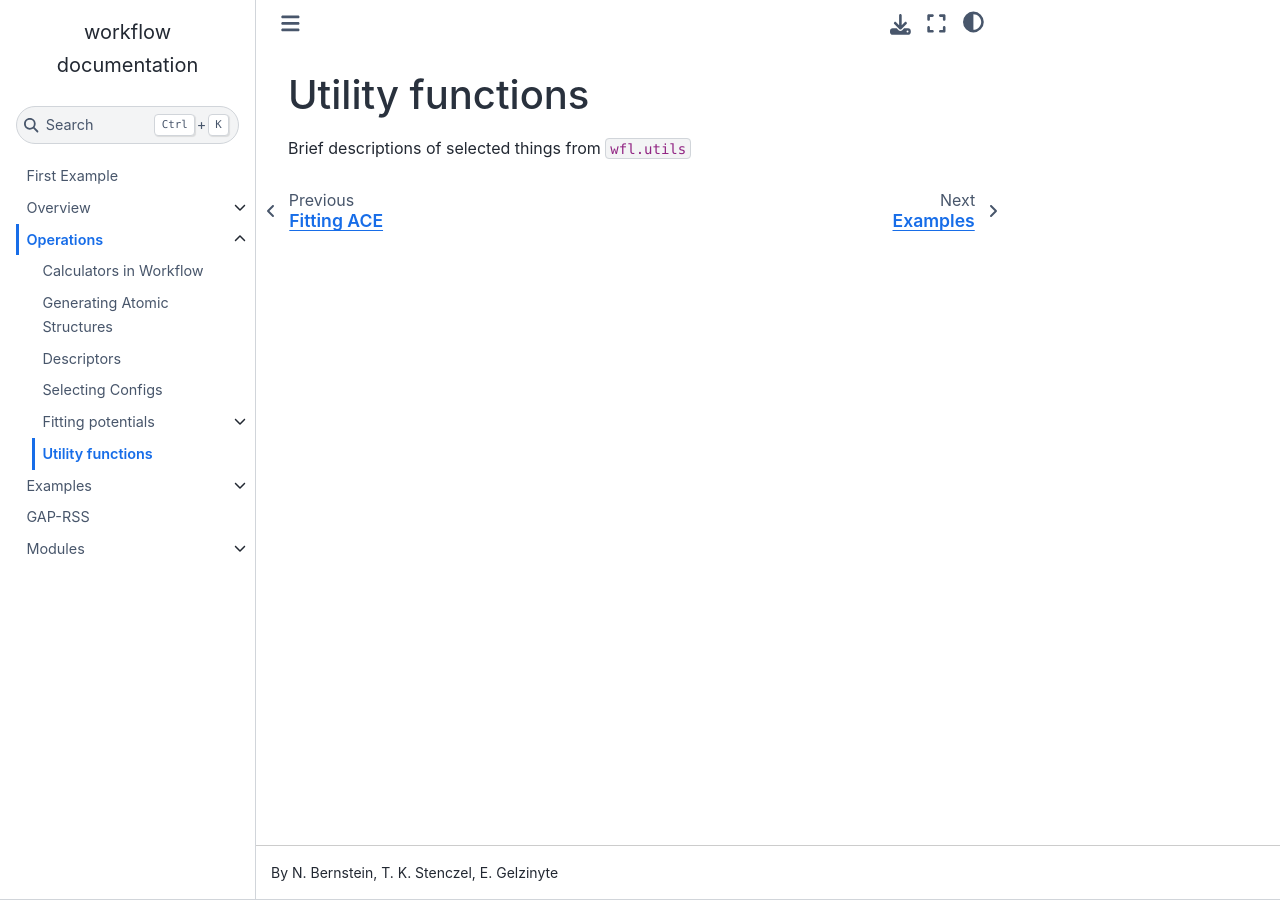
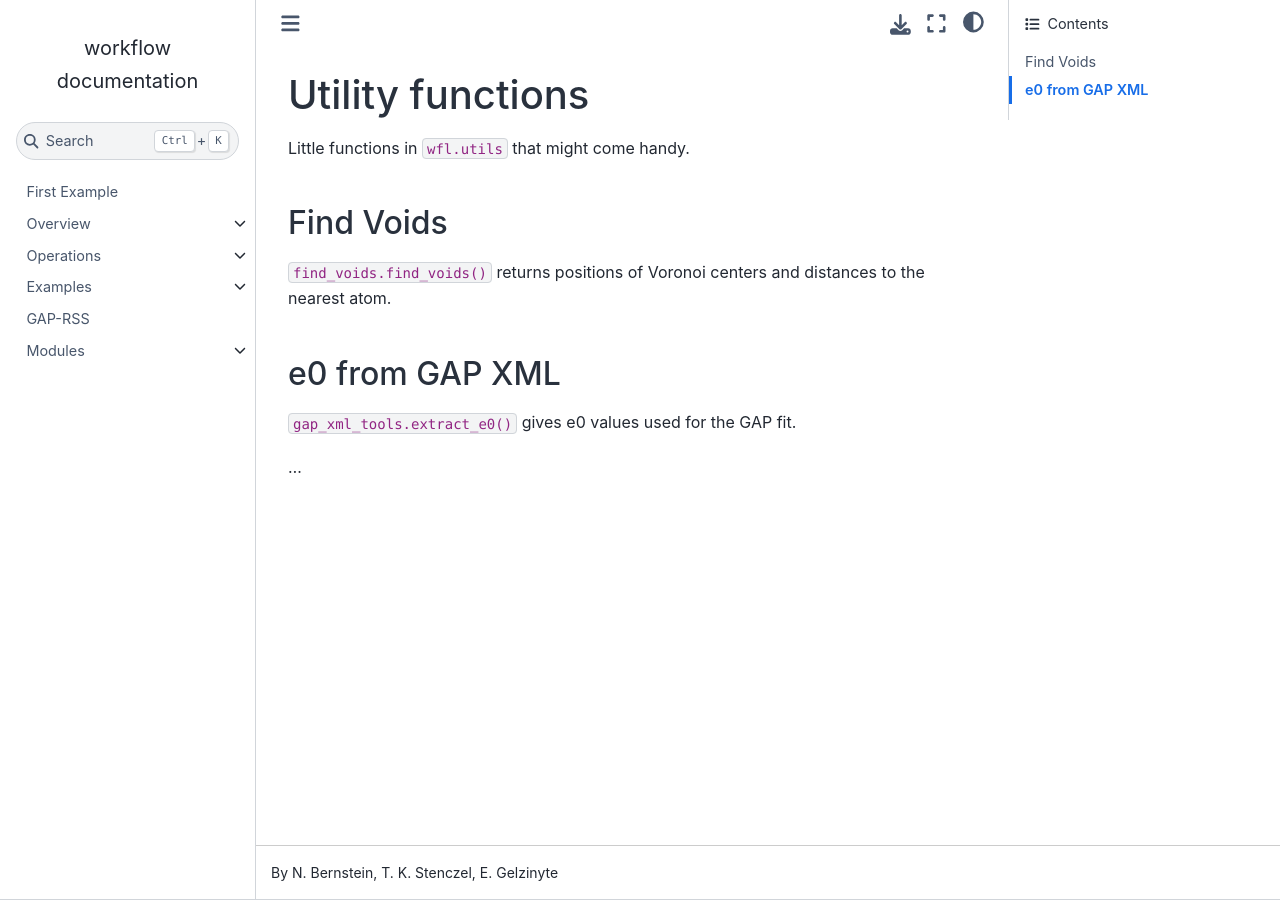
Before and after one commit to libAtoms/workflow, a Sphinx documentation site: the page built from docs/source/operations.utils.md, in a window 1280 px wide. Built offline with Sphinx 7.4.7 and the Sphinx Book theme 1.1.4, drawn with Linux system fonts in a browser that asks for light colours; pages that are not in the unit, such as notebooks, are missing from menus.

Commit message:
started and changed my mind about docummenting small utility functions

```diff
--- a/docs/source/operations.rst
+++ b/docs/source/operations.rst
@@ -17,4 +17,3 @@ This page is for the functions/modules/code operations that are somewhat more mo
    operations.descriptors.md
    operations.select.rst
    operations.fitting.rst
-   operations.utils.md
--- a/docs/source/operations.utils.md
+++ b/docs/source/operations.utils.md
@@ -1,3 +1,13 @@
 # Utility functions
 
-Brief descriptions of selected things from `wfl.utils`
+Little functions in `wfl.utils` that might come handy.
+
+## Find Voids
+
+`find_voids.find_voids()` returns positions of Voronoi centers and distances to the nearest atom.
+
+## e0 from GAP XML
+
+`gap_xml_tools.extract_e0()` gives e0 values used for the GAP fit.
+
+...
```
